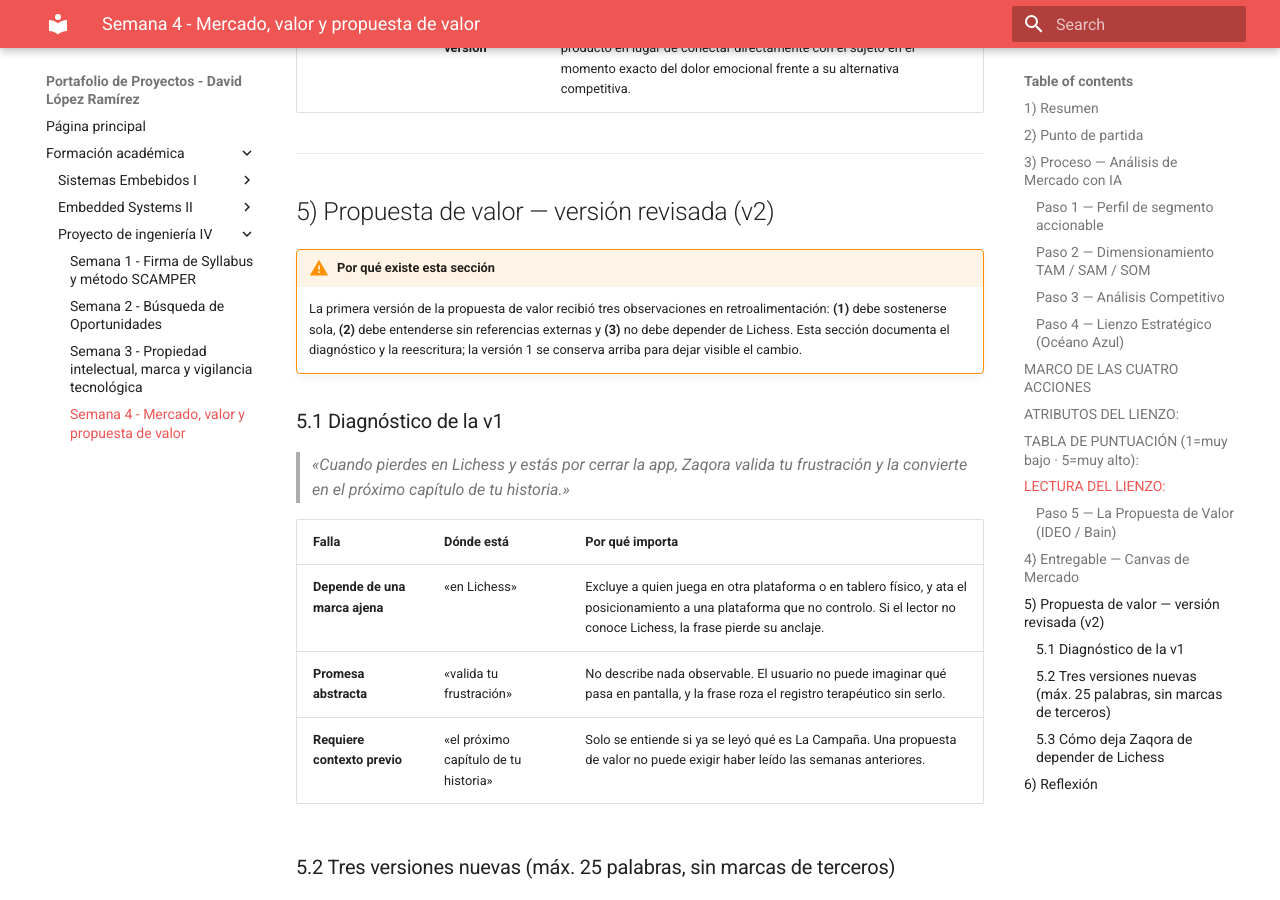
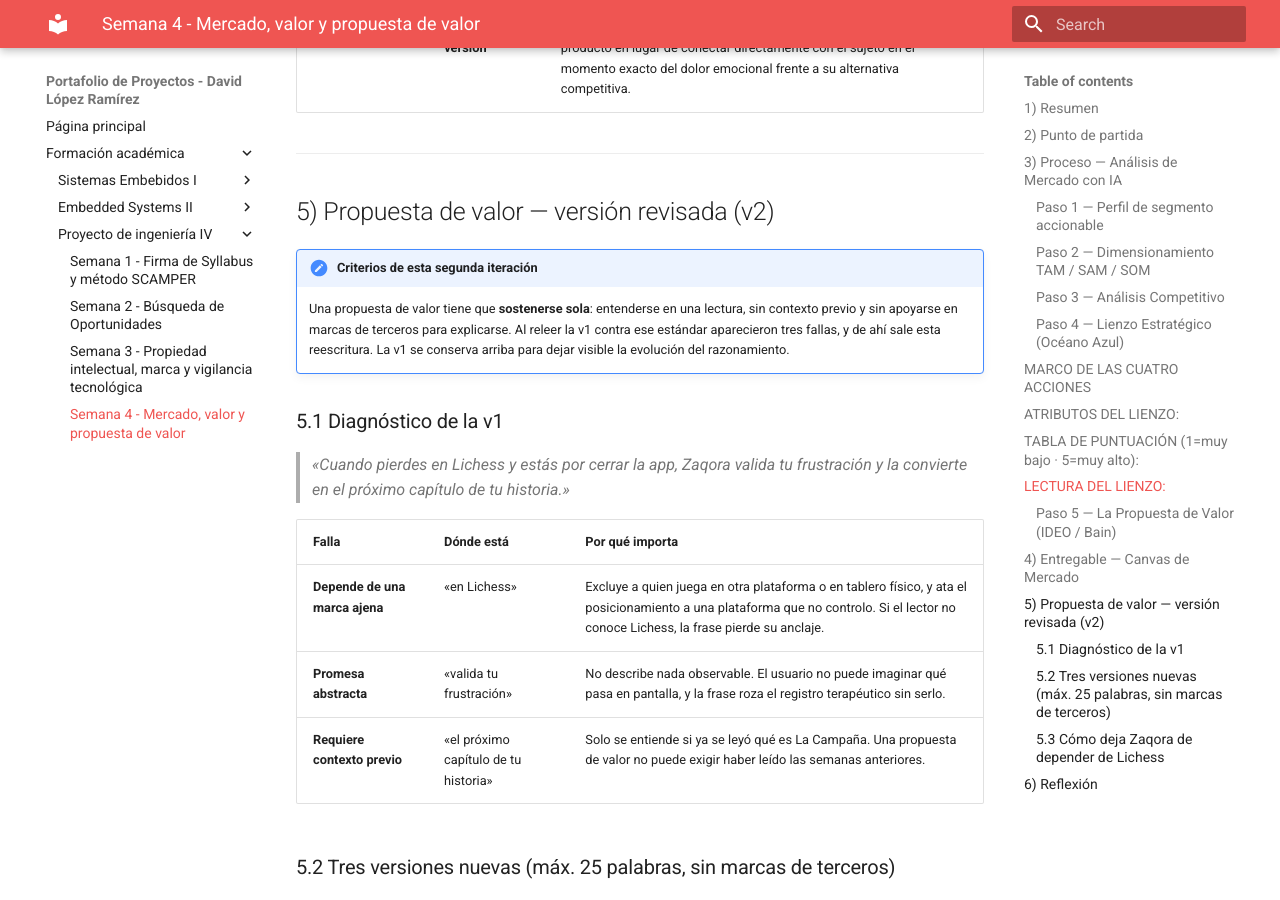
Before and after one commit to Vidddda/Portafolio-193167, an MkDocs documentation site: the page built from docs/pi4_s4.md, in a window 1280 px wide and 900 px high, scrolled down 4195 px. Built offline with MkDocs 1.6.1 and Material for MkDocs 9.7.7, drawn with Linux system fonts in a browser that asks for light colours; some of the changed text lies outside the part shown.

Commit message:
PI4: ajusta el tono de las reflexiones
Retira los pasajes que enmarcaban el contenido como correccion de
entregas previas y deja las reflexiones centradas en el aprendizaje
del proceso.

Co-Authored-By: Claude Opus 5 <noreply@anthropic.com>

```diff
--- a/docs/pi4_s4.md
+++ b/docs/pi4_s4.md
@@ -389,8 +389,8 @@ El proceso de esta semana requiere combinar búsquedas con datos reales (Perplex
 
 ## 5) Propuesta de valor — versión revisada (v2)
 
-!!! warning "Por qué existe esta sección"
-    La primera versión de la propuesta de valor recibió tres observaciones en retroalimentación: **(1)** debe sostenerse sola, **(2)** debe entenderse sin referencias externas y **(3)** no debe depender de Lichess. Esta sección documenta el diagnóstico y la reescritura; la versión 1 se conserva arriba para dejar visible el cambio.
+!!! note "Criterios de esta segunda iteración"
+    Una propuesta de valor tiene que **sostenerse sola**: entenderse en una lectura, sin contexto previo y sin apoyarse en marcas de terceros para explicarse. Al releer la v1 contra ese estándar aparecieron tres fallas, y de ahí sale esta reescritura. La v1 se conserva arriba para dejar visible la evolución del razonamiento.
 
 ### 5.1 Diagnóstico de la v1
 
@@ -450,6 +450,3 @@ La observación no era solo de redacción: el diseño original tenía a la API d
 
 - **Los números de mercado se ven más sólidos de lo que son.** El TAM/SAM/SOM salió de encadenar supuestos de conversión sobre datos de INEGI y The CIU. La cifra final (82,440 personas) es defendible solo si el supuesto va escrito al lado; sin él, es una cifra prestada. Aprendí a no presentar un número sin su cadena de derivación.
 - **El competidor más peligroso no era un producto.** Todo el mapa competitivo apuntaba a apps, y el análisis terminó señalando un hábito gratuito: cerrar la sesión después de dos derrotas. Competir contra una costumbre exige un producto que llegue en el momento exacto, no uno con más funciones.
-- **Mi primera propuesta de valor describía el producto, no el valor** — y se apoyaba en el nombre de una plataforma ajena para que se entendiera. Esa dependencia era también una dependencia técnica y comercial real, no solo de redacción. La corrección está documentada en la sección 5.
-- **Lo que falta y lo sé:** el precio de 300 MXN es una estimación por comparación con alternativas de *coaching*, no una disposición a pagar medida. Es la hipótesis que sigue.
-- **Sobre el portafolio mismo:** venía documentando el proceso sin cerrar cada semana con lo que aprendí. A partir de aquí, cada entrada termina con esta sección — la reflexión es la parte que convierte un registro de prompts en un aprendizaje.
```
Also changed, not shown: docs/pi4_s2.md (+1 -1 lines), docs/pi4_s3.md (+0 -1 lines).
